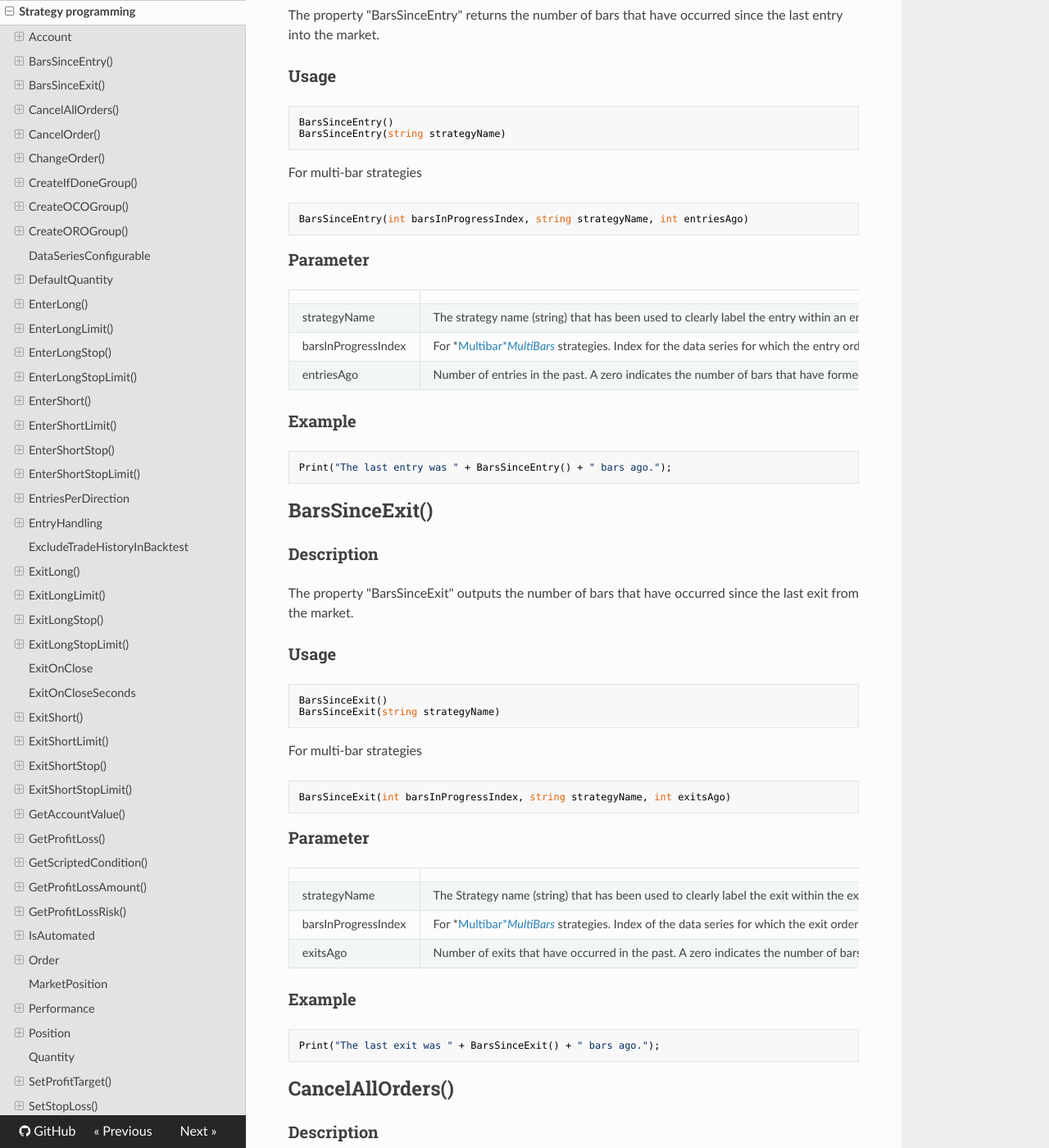
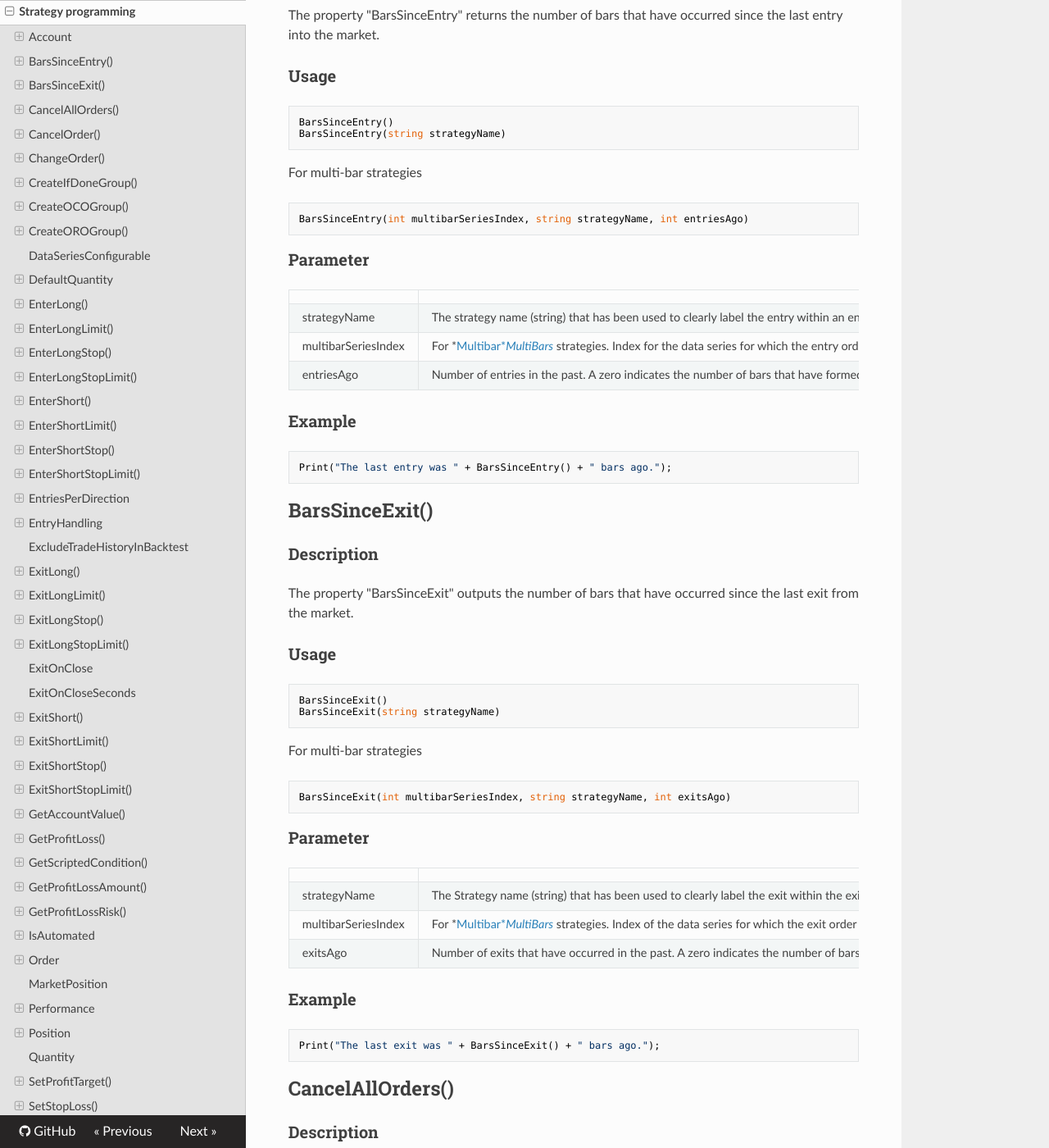
Before and after one commit to AgenaTrader/AgenaScript-documentation, an MkDocs documentation site: the page built from sources/strategy_programming.md, in a window 1280 px wide and 1400 px high, scrolled down 1191 px. Shown: the whole window at 82% size. Built offline with MkDocs 1.6.1, drawn with Linux system fonts in a browser that asks for light colours; nearby versions of some CDN libraries; old or Windows-style settings are respelled for this version of MkDocs.

Commit message:
Update strategy_programming.md

````diff
--- a/sources/strategy_programming.md
+++ b/sources/strategy_programming.md
@@ -75,14 +75,14 @@ BarsSinceEntry(string strategyName)
 For multi-bar strategies
 
 ```cs
-BarsSinceEntry(int barsInProgressIndex, string strategyName, int entriesAgo)
+BarsSinceEntry(int multibarSeriesIndex, string strategyName, int entriesAgo)
 ```
 
 ### Parameter
 |                     |                                                                                                           |
 |---------------------|-----------------------------------------------------------------------------------------------------------|
 | strategyName          | The strategy name (string) that has been used to clearly label the entry within an entry method.            |
-| barsInProgressIndex | For *[Multibar*](#multibar)[*MultiBars*](#multibars) strategies. Index for the data series for which the entry order was executed. See [*BarsInProgress*](#barsinprogress), [*BarsInProgress*](#barsinprogress). |
+| multibarSeriesIndex | For *[Multibar*](#multibar)[*MultiBars*](#multibars) strategies. Index for the data series for which the entry order was executed. See [*BarsInProgress*](#barsinprogress), [*BarsInProgress*](#barsinprogress). |
 | entriesAgo          | Number of entries in the past. A zero indicates the number of bars that have formed after the last entry. |
 
 ### Example
@@ -102,14 +102,14 @@ BarsSinceExit(string strategyName)
 
 For multi-bar strategies
 ```cs
-BarsSinceExit(int barsInProgressIndex, string strategyName, int exitsAgo)
+BarsSinceExit(int multibarSeriesIndex, string strategyName, int exitsAgo)
 ```
 
 ### Parameter
 |                     |                                                                                                                           |
 |---------------------|---------------------------------------------------------------------------------------------------------------------------|
 | strategyName          | The Strategy name (string) that has been used to clearly label the exit within the exit method.    |
-| barsInProgressIndex | For *[Multibar*](#multibar)[*MultiBars*](#multibars) strategies. Index of the data series for which the exit order has been executed. See [*BarsInProgress*](#barsinprogress). |
+| multibarSeriesIndex | For *[Multibar*](#multibar)[*MultiBars*](#multibars) strategies. Index of the data series for which the exit order has been executed. See [*BarsInProgress*](#barsinprogress). |
 | exitsAgo            | Number of exits that have occurred in the past. A zero indicates the number of bars that have formed after the last exit. |
 
 ### Example
````
